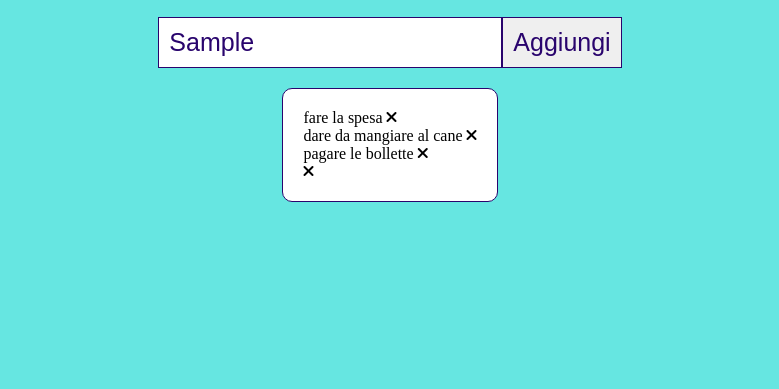
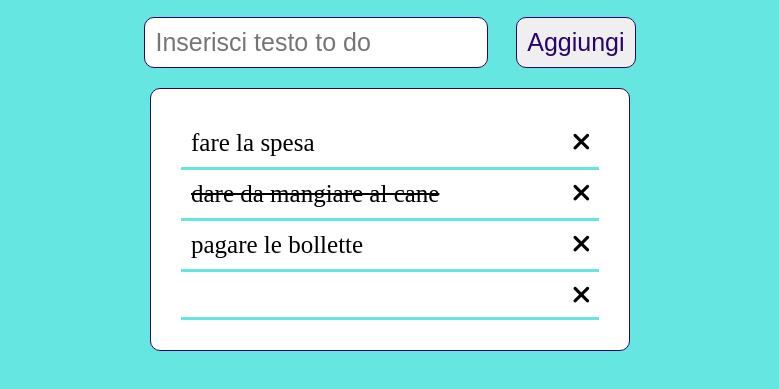
Before and after one commit to SimoVisc/vue-todolist, a plain HTML site: page index.html in a window 1280 px wide. Both pictures are taken after typing "Sample" into the empty fields and a click on the button "Aggiungi". Shown: the part 285-674 px from the top of the page, without its empty margins (210-989 px from the left). Drawn offline with nearby package versions, Linux system fonts and the light colour scheme.

Commit message:
Sistema gli errori

```diff
--- a/css/style.css
+++ b/css/style.css
@@ -21,19 +21,30 @@ body{
 }
 .add-task{
     padding: 1.25rem;
+
 }
 .add-task input, .add-task button {
     padding: 0.625rem;
     font-size: 25px;
     border: #29046d solid 1.5px;
     color:  #29046d ;
+    border-radius: 10px ;
+    margin:0 1.2%;
 }
 .tasks-list{
     background-color: #fff;
-    padding: 20px;
+    padding: 30px;
     border-radius: 10px ;
     border: #29046d solid 1.5px;
     list-style: none;
+    width: 40%;
+    font-size: 25px;
+}
+.tasks-list li{
+    display: flex;
+    justify-content: space-between;
+    border-bottom: #66e6e1 solid;
+    padding: 10px
 }
 .taskDone{
     text-decoration: line-through;
--- a/index.html
+++ b/index.html
@@ -20,9 +20,9 @@
         </form>
         <div class="tasks-container justify-center">
             <ul class="tasks-list">
-                <li v-for="item in todoList" :class="{ taskDone : todoList.done === true}" >
-                    {{ item.text, item.done}}
-                    <i class="fa-sharp fa-solid fa-xmark"></i>
+                <li v-for="(todo, index) in todoList" >
+                    <span :class="{taskDone: todo.done}">{{ todo.text }}</span>
+                    <i class="fa-sharp fa-solid fa-xmark" @click="removeTask(index)"></i>
                 </li>
             </ul>
         </div>
--- a/js/script.js
+++ b/js/script.js
@@ -6,21 +6,29 @@ const { createApp } = Vue;
         newTodo:"",
         todoList: [
             {
-               text:"fare la spesa",
-               done: true
+              text:"fare la spesa",
+              done: false
             },{
-               text:"dare da mangiare al cane",
-               done: true
+              text:"dare da mangiare al cane",
+              done: true
             },{
-               text:"pagare le bollette",
-               done: false
+              text:"pagare le bollette",
+              done: false
             }
         ]
       }
     },
     methods: {
         newTask(){
+          const objNewtodo ={
+            text: this.newTodo,
+            done: false
+          }
           this.todoList.push(this.newTodo);
+          this.newTodo= ""
+        },
+        removeTask(i){
+         this.todoList.splice(i,1)
         }
     }
   }).mount('#app')
```
